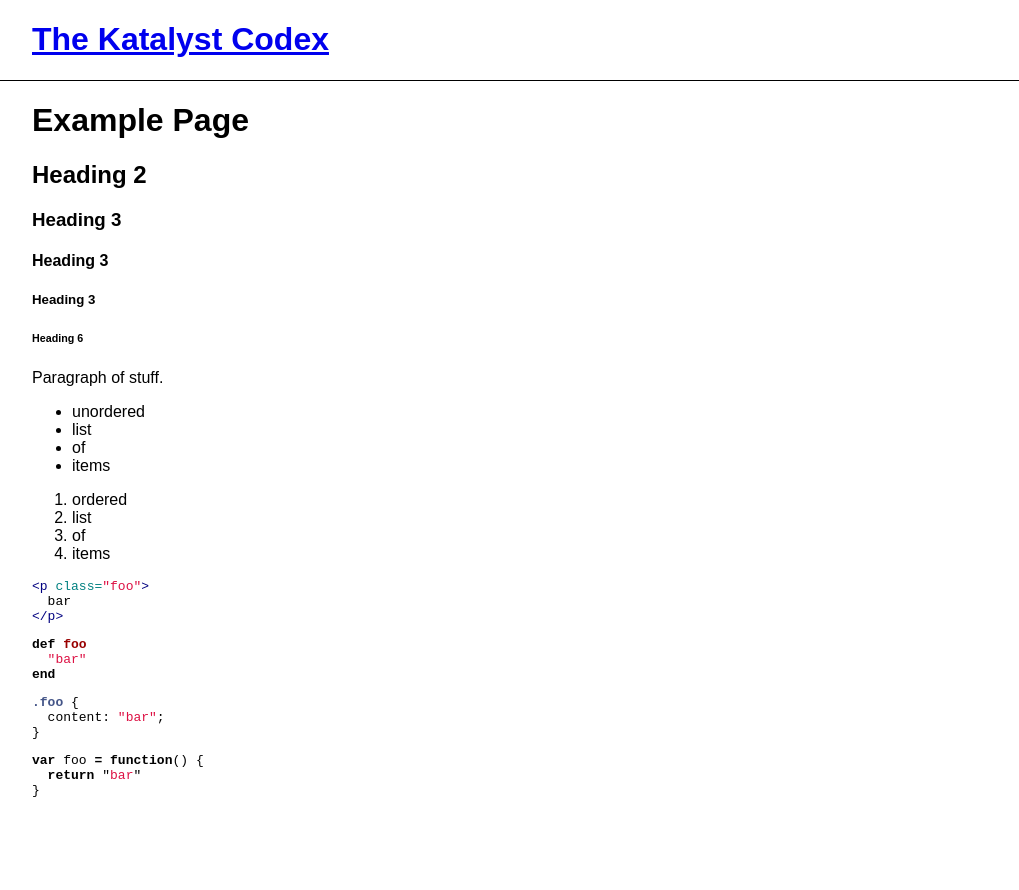
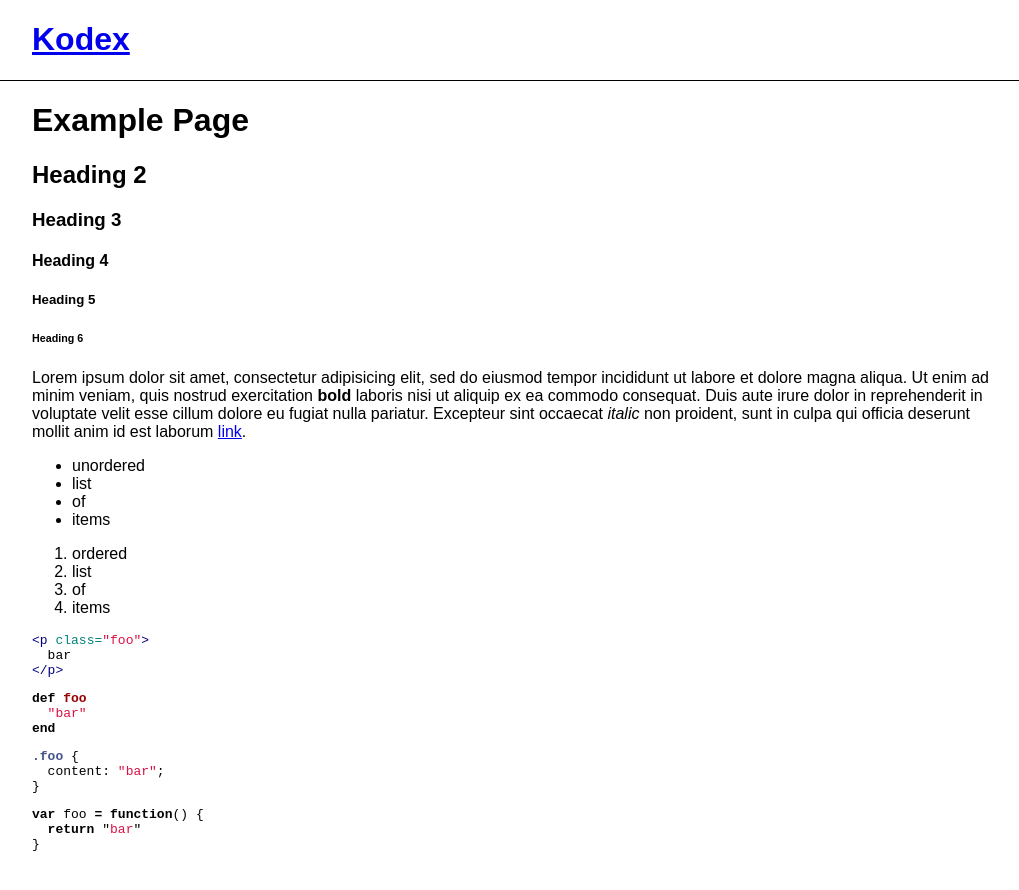
Before and after one commit to katalyst/kodex, a Jekyll site: the page built from _source/example.md, in a window 1280 px wide. Shown: the top 890 px of the page, without its empty margins (128-1147 px from the left). Built offline with Jekyll 4.4.1, drawn with Linux system fonts in a browser that asks for light colours; Markdown is read by kramdown in place of the engine named in the settings.

Commit message:
Renamed "Kodex".
Other minor improvements.

```diff
--- a/_source/_layouts/default.html
+++ b/_source/_layouts/default.html
@@ -2,16 +2,16 @@
 <html>
   <head>
     <meta charset="utf-8"/>
-    <title>{{page.title}} – The Katalyst Codex</title>
-    <link rel="stylesheet" href="/stylesheets/reset.css" type="text/css" media="all" title="Code Hightlighting" charset="utf-8"/>
-    <link rel="stylesheet" href="/stylesheets/header.css" type="text/css" media="all" title="Code Hightlighting" charset="utf-8"/>
-    <link rel="stylesheet" href="/stylesheets/highlight.css" type="text/css" media="all" title="Code Hightlighting" charset="utf-8"/>
-    <link rel="stylesheet" href="/stylesheets/layout.css" type="text/css" media="all" title="Code Hightlighting" charset="utf-8"/>
+    <title>{{page.title}} – Kodex</title>
+    <link rel="stylesheet" href="/stylesheets/reset.css"      type="text/css" media="all" charset="utf-8"/>
+    <link rel="stylesheet" href="/stylesheets/header.css"     type="text/css" media="all" charset="utf-8"/>
+    <link rel="stylesheet" href="/stylesheets/highlight.css"  type="text/css" media="all" charset="utf-8"/>
+    <link rel="stylesheet" href="/stylesheets/layout.css"     type="text/css" media="all" charset="utf-8"/>
   </head>
   <body>
     <header class="header">
       <div class="layout--container">
-        <h1><a href="/">The Katalyst Codex</a></h1>
+        <h1><a href="/">Kodex</a></h1>
       </div>
     </header>
     <div class="layout--container">
--- a/_source/example.md
+++ b/_source/example.md
@@ -8,13 +8,18 @@ Heading 2
 
 ### Heading 3
 
-#### Heading 3
+#### Heading 4
 
-##### Heading 3
+##### Heading 5
 
 ###### Heading 6
 
-Paragraph of stuff.
+Lorem ipsum dolor sit amet, consectetur adipisicing elit, sed do eiusmod tempor
+incididunt ut labore et dolore magna aliqua. Ut enim ad minim veniam, quis
+nostrud exercitation **bold** laboris nisi ut aliquip ex ea commodo
+consequat. Duis aute irure dolor in reprehenderit in voluptate velit esse
+cillum dolore eu fugiat nulla pariatur. Excepteur sint occaecat *italic* non
+proident, sunt in culpa qui officia deserunt mollit anim id est laborum [link](/).
 
 - unordered
 - list
```
Also changed, not shown: CONTRIBUTING.md (+2 -2 lines), README.md (+2 -2 lines).
